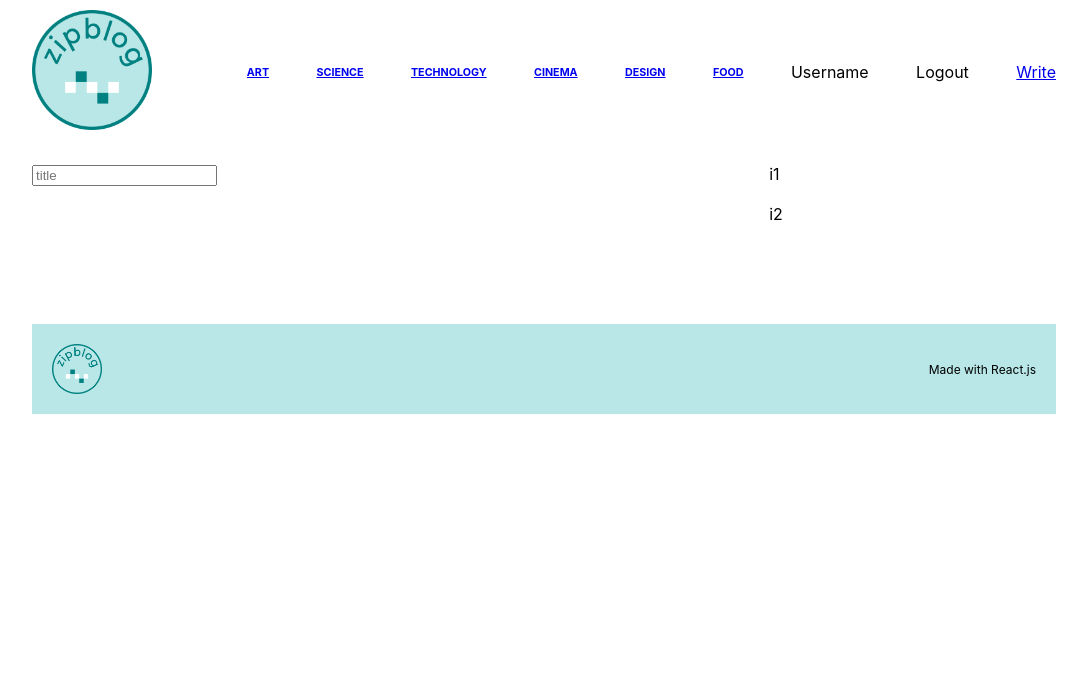
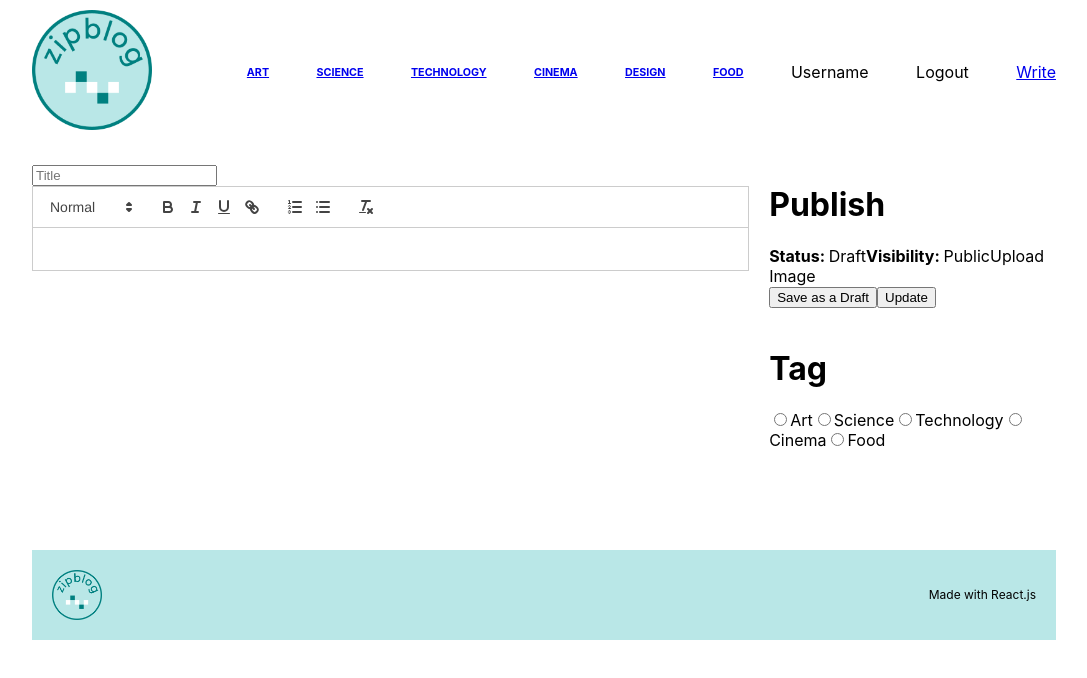
Before and after one commit to Nireusblog/ZipBlog, a React (Create React App) app: page /Write in a window 1280 px wide. Shown: the top 678 px of the page, without its empty margins (96-1183 px from the left). Built offline with nearby package versions, Linux system fonts and the light colour scheme.

Commit message:
new post text with react-quill. ability to add tag to new post

```diff
--- a/package.json
+++ b/package.json
@@ -9,6 +9,7 @@
     "bootstrap": "^5.2.3",
     "react": "^18.2.0",
     "react-dom": "^18.2.0",
+    "react-quill": "^2.0.0",
     "react-router-dom": "^6.11.1",
     "react-scripts": "5.0.1",
     "sass": "^1.62.1",
--- a/src/pages/Write.jsx
+++ b/src/pages/Write.jsx
@@ -1,15 +1,50 @@
-import React from 'react'
+import React, { useState } from 'react'
+import ReactQuill from 'react-quill';
+import 'react-quill/dist/quill.snow.css';
 
 export const Write = () => {
+  const [value, setValue] = useState('');
+
+  console.log(value)
   return (
     <div className='add' >
       <div className="content">
-        <input type="text" placeholder='title'/>
+        <input type="text" placeholder='Title'/>
+        <div className="editorcontainer">
+        <ReactQuill theme="snow" value={value} onChange={setValue} />
+
+        </div>
       </div>
 
       <div className="menu">
-        <div className="item">i1</div>
-        <div className="item">i2</div>
+        <div className="item">
+          <h1>Publish</h1>
+          <span>
+            <b>Status: </b> Draft
+          </span>
+          <span>
+            <b>Visibility: </b> Public
+          </span>
+          <input style ={{display: "none"}} type ="file" id="file" name="" />
+          <label htmlFor="file">Upload Image</label>
+          <div className="buttons">
+            <button>Save as a Draft</button>
+            <button>Update</button>
+          </div>
+        </div>
+        <div className="item">
+          <h1>Tag</h1>
+          <input type="radio" name="cat"  value="art" id = "art"/>
+          <label htmlFor="art">Art</label>
+          <input type="radio" name="cat"  value="science" id = "science"/>
+          <label htmlFor="science">Science</label>
+          <input type="radio" name="cat"  value="technology" id = "technology"/>
+          <label htmlFor="technology">Technology</label>
+          <input type="radio" name="cat"  value="cinema" id = "cinema"/>
+          <label htmlFor="cinema">Cinema</label>
+          <input type="radio" name="cat"  value="food" id = "food"/>
+          <label htmlFor="food">Food</label>
+        </div>
       </div>
     </div>
   )
```
Also changed, not shown: 1 other file (tests, documents, lock files or other folders).
